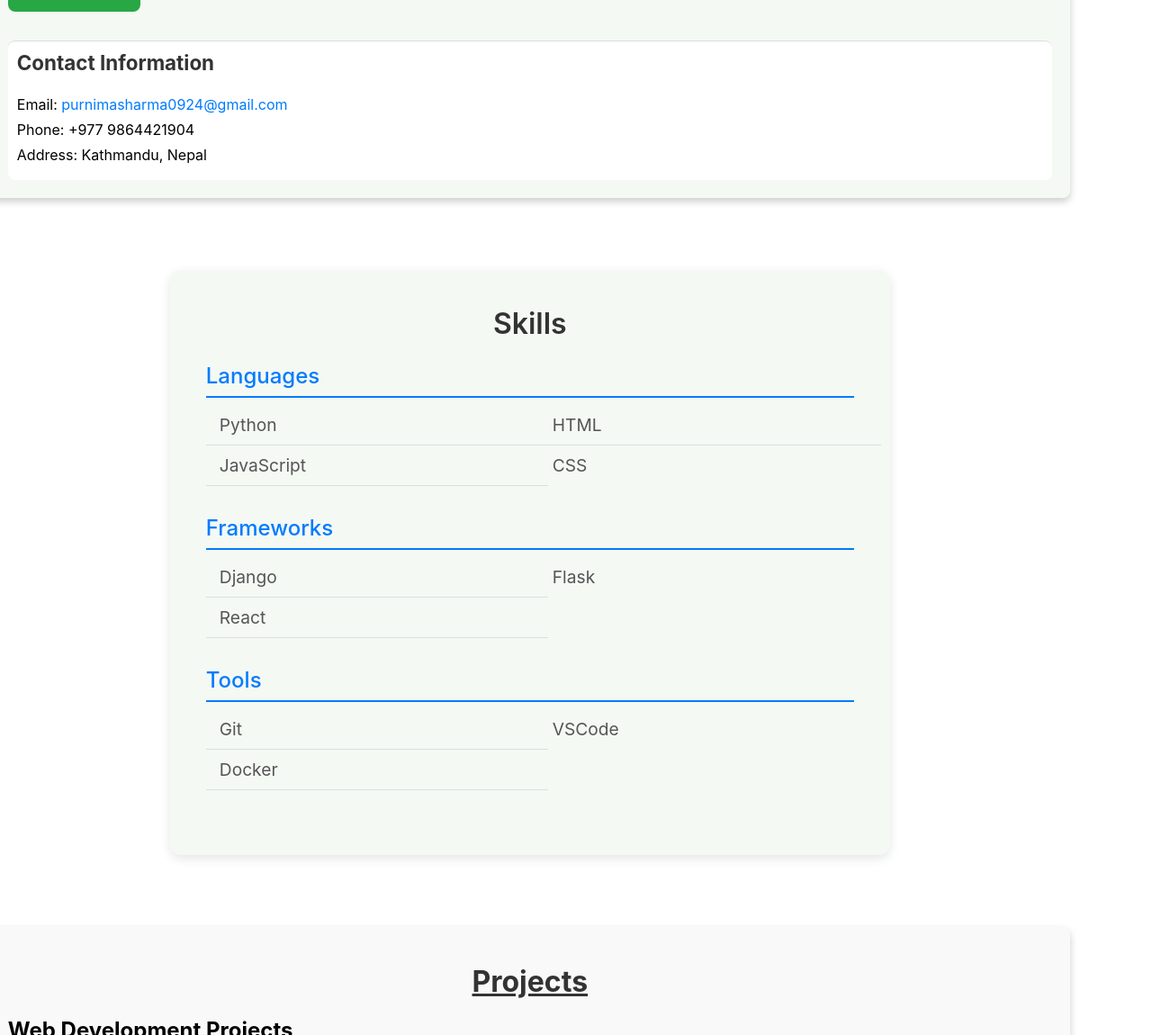
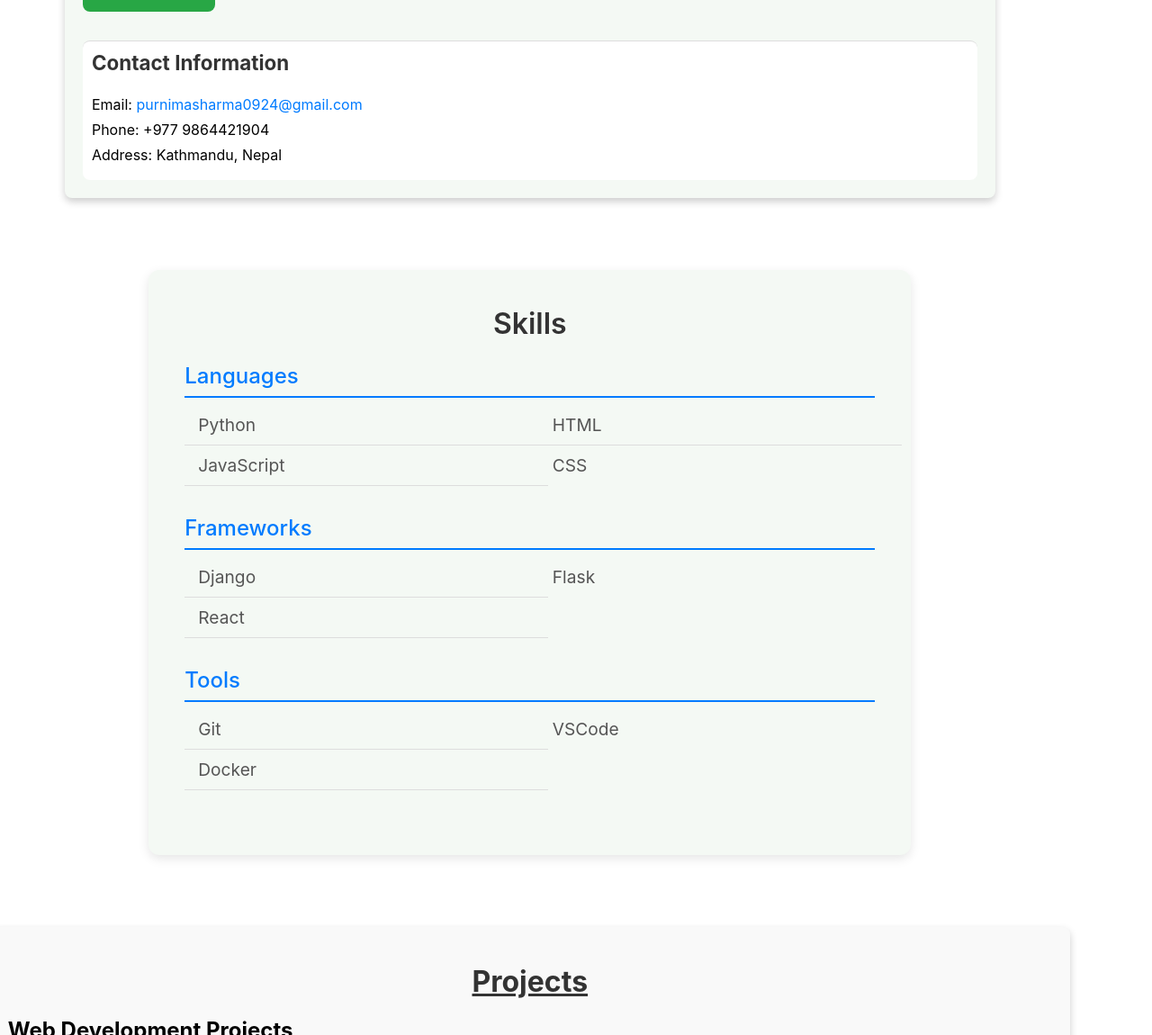
Before and after one commit to iampurnima/portfolio-version-1, a React (Create React App) app: page / in a window 1280 px wide. Shown: the part 2015-3165 px from the top of the page at 90% size. Built offline with nearby package versions, Linux system fonts and the light colour scheme.

Commit message:
changed pages

```diff
--- a/src/css/ContactPage.css
+++ b/src/css/ContactPage.css
@@ -70,78 +70,8 @@
     max-width: 800px; /* Set a max-width for better readability on large screens */
     /* margin-top: 5rem;
     width: 95vw; /* Adjust width for better responsiveness */
-/* } */ */ */ */
+/* } */
 
-
-form label {
-  display: block;
-  margin: 0.5rem 0 0.2rem;
-  font-weight: 500;
-  color: #333; /* Darker color for better readability */
-}
-
-form input, form textarea {
-  width: calc(100% - 2px); /* Remove the extra space */
-  padding: 12px;
-  margin-bottom: 1rem;
-  border: 1px solid #ccc; /* Lighter border */
-  border-radius: 8px; /* More rounded corners */
-  transition: border-color 0.3s ease; /* Smooth transition for focus effect */
-}
-
-form input:focus, form textarea:focus {
-  border-color: #28a745; /* Green border on focus */
-  outline: none;
-}
-
-form button {
-  background-color: #28a745;
-  color: #fff;
-  border: none;
-  padding: 12px 20px;
-  border-radius: 8px;
-  cursor: pointer;
-  font-size: 1rem;
-  transition: background-color 0.3s ease; /* Smooth transition for hover effect */
-}
-
-form button:hover {
-  background-color: #218838; /* Darker green on hover */
-}
-
-
-.form-status {
-  color: #28a745;
-  font-weight: bold;
-  margin-top: 1rem;
-}
-
-.contact-info {
-  margin-top: 2rem;
-  padding: 10px;
-  border-top: 1px solid #ddd;
-  background: #fff;
-  border-radius: 8px;
-}
-
-.contact-info h3 {
-  margin-top: 0;
-  font-size: 1.4em;
-  color: #333;
-}
-
-.contact-info p {
-  margin: 0.5rem 0;
-}
-
-.contact-info a {
-  color: #007bff;
-  text-decoration: none;
-}
-
-.contact-info a:hover {
-  text-decoration: underline;
-}
 
 
 
@@ -160,9 +90,12 @@ form button:hover {
   border-radius: 8px;
   box-shadow: 0 4px 8px rgba(0,0,0,0.2);
   margin-top: 5rem;
-  width: 95vw;
+  width: 100%;
   box-sizing: border-box;
   animation: fadeIn 1s ease-out;
+  flex-wrap: wrap;
+  gap: 20px; /* Space between cards */
+
 }
 
 .contact-page h2 {
@@ -179,21 +112,26 @@ form label {
   display: block;
   margin: 0.5rem 0 0.2rem;
   font-weight: 500;
-  color: #333;
+  color: #333;  /* Darker color for better readability */
+  flex: 1 1 calc(50% - 20px); /* Two cards per row */
+  min-width: 300px; /* Ensure cards are not too small on smaller screens */
 }
 
 form input, form textarea {
-  width: calc(100% - 2px);
+  width: calc(100% - 2px);  /* Remove the extra space */
   padding: 12px;
   margin-bottom: 1rem;
-  border: 1px solid #ccc;
-  border-radius: 8px;
-  transition: border-color 0.3s ease;
+  border: 1px solid #ccc; /* Lighter border */
+  border-radius: 8px; /* More rounded corners */
+  transition: border-color 0.3s ease; /* Smooth transition for focus effect */
+  transition: all 0.3s ease; /* Smooth transition for all properties */
 }
 
 form input:focus, form textarea:focus {
   border-color: #28a745;
   outline: none;
+  box-shadow: 0 0 8px rgba(40, 167, 69, 0.5); /* Shadow on focus */
+
 }
 
 form button {
@@ -204,11 +142,14 @@ form button {
   border-radius: 8px;
   cursor: pointer;
   font-size: 1rem;
-  transition: background-color 0.3s ease;
+  transition: background-color 0.3s ease; /* Smooth transition for hover effect */
+  transition: transform 0.2s ease, background-color 0.3s ease; /* Smooth transition for hover effect */
+
 }
 
 form button:hover {
-  background-color: #218838;
+  background-color: #218838; /* Darker green on hover */
+  transform: scale(1.05); /* Slightly larger on hover */
 }
 
 .form-status {
@@ -223,6 +164,7 @@ form button:hover {
   border-top: 1px solid #ddd;
   background: #fff;
   border-radius: 8px;
+  animation: fadeIn 2s ease-out;
 }
 
 .contact-info h3 {
@@ -293,56 +235,7 @@ form button:hover {
   }
 }
 
-.contact-page {
-  animation: fadeIn 1s ease-out;
-}
 
 form input, form textarea, form button {
   animation: fadeIn 1.5s ease-out;
 }
-
-.contact-info {
-  animation: fadeIn 2s ease-out;
-}
-
-
-
-
-
-
-
-form input, form textarea {
-  transition: all 0.3s ease; /* Smooth transition for all properties */
-}
-
-form input:focus, form textarea:focus {
-  border-color: #28a745;
-  box-shadow: 0 0 8px rgba(40, 167, 69, 0.5); /* Shadow on focus */
-}
-
-
-
-
-
-
-
-
-form button {
-  transition: transform 0.2s ease, background-color 0.3s ease; /* Smooth transition for hover effect */
-}
-
-form button:hover {
-  transform: scale(1.05); /* Slightly larger on hover */
-}
-
-
-
-.contact-page {
-  flex-wrap: wrap;
-  gap: 20px; /* Space between cards */
-}
-
-form label  {
-  flex: 1 1 calc(50% - 20px); /* Two cards per row */
-  min-width: 300px; /* Ensure cards are not too small on smaller screens */
-}
--- a/src/css/Skill.css
+++ b/src/css/Skill.css
@@ -1,16 +1,4 @@
 
-.skill-section {
-  padding: 20px;
-  max-width: 1200px;
-  margin: auto;
-  background: #f9f9f9;
-  border-radius: 8px;
-  box-shadow: 0 4px 8px rgba(0,0,0,0.2);
-  margin-top: 5rem;
-  width: 95vw;
-  box-sizing: border-box;
-  animation: fadeIn 1s ease-out;
-}
 
 /* Main heading styling */
 .skill-section h2 {
@@ -116,17 +104,7 @@
 
 
 
-.skill-section {
-  padding: 20px;
-  margin: auto;
-  background: #ecf7ec; /* Match background color with Contact page */
-  border-radius: 8px;
-  box-shadow: 0 0 10px rgba(0,0,0,0.1);
-  width: 92vw;
-  max-width: 1200px; /* Ensure it doesn't stretch too wide */
-  margin-top: 5rem;
-  animation: fadeIn 1.5s ease-in-out;
-}
+
 
 .skill-section h2 {
   margin-top: 0;
@@ -180,7 +158,9 @@
   background: #f4f9f4; /* Light background */
   border-radius: 12px;
   box-shadow: 0 4px 12px rgba(0,0,0,0.1);
-  max-width: 800px;
   margin-top: 5rem;
-  width: 95vw;
+  width: 100%;
+  box-sizing: border-box;
+  animation: fadeIn 1s ease-out;
+
 }
```
